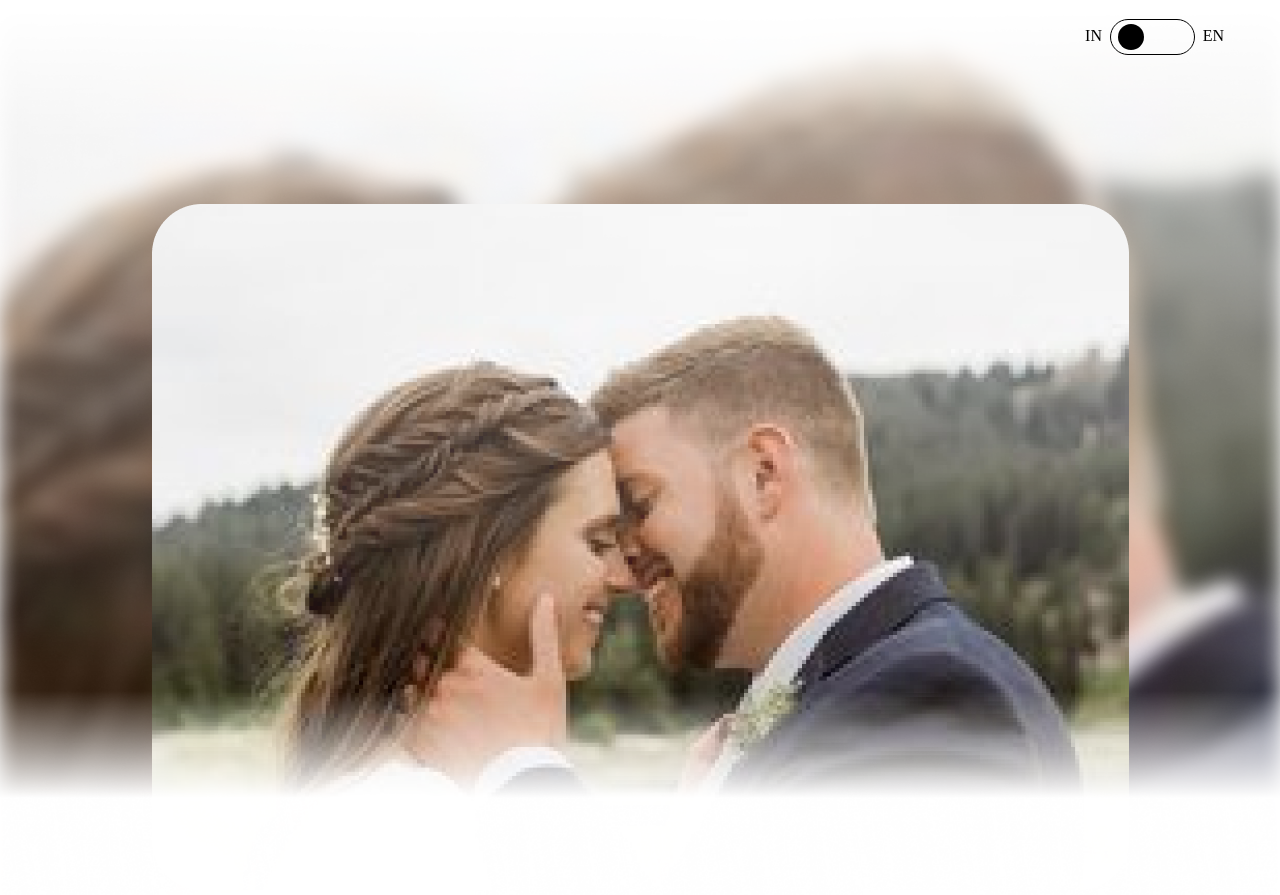
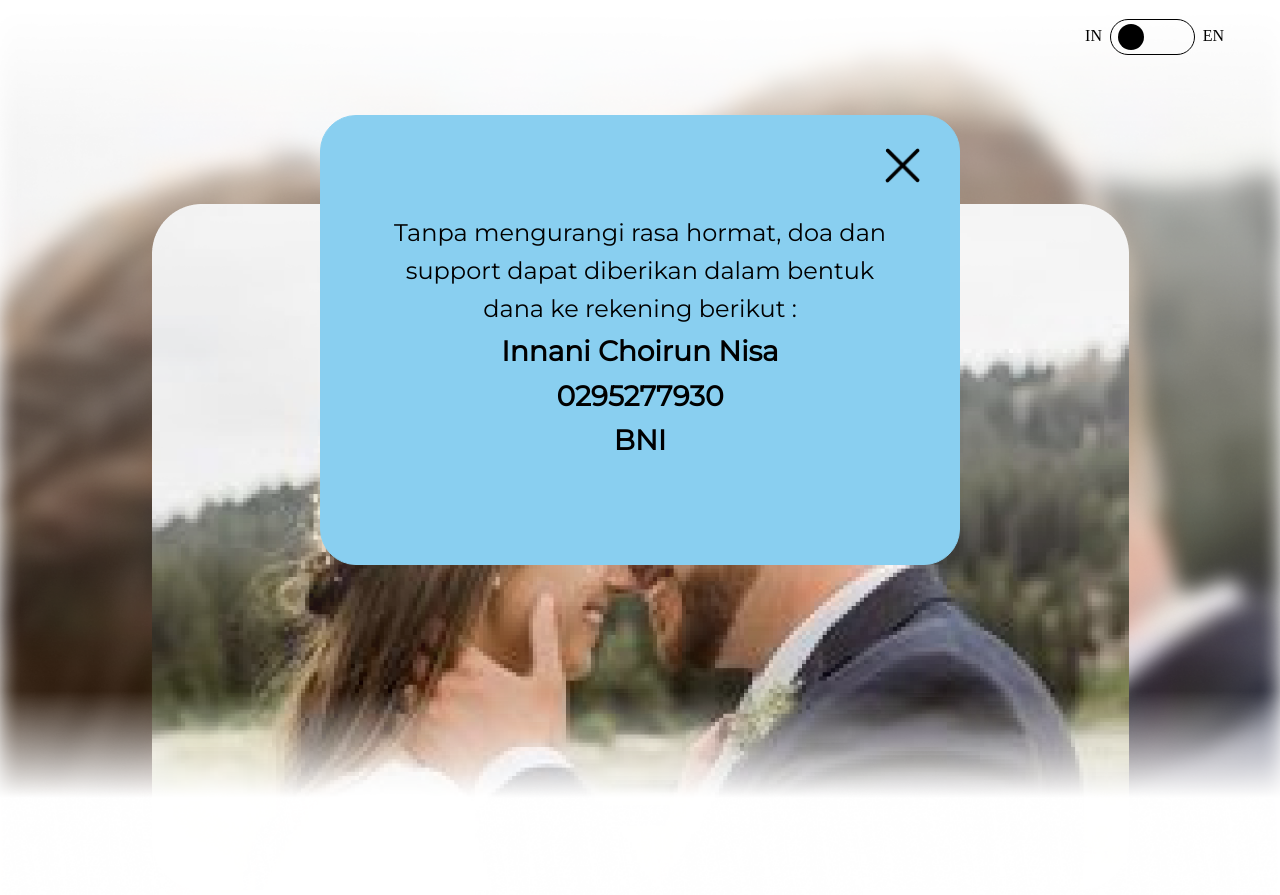
Before and after one commit to rizalw/Undangan-Pernikahan, a Flask app: page / in a window 1280 px wide. Shown: the part 35-930 px from the top of the page. Run offline with Flask 2, Linux system fonts and the light colour scheme; some web fonts are replaced.

Commit message:
Interactive RSVP updated + new overlay base code

```diff
--- a/static/script.js
+++ b/static/script.js
@@ -24,6 +24,7 @@ function changeLanguage(){
         data20 = document.querySelector(".tanggal")
         data21 = document.querySelector(".kirim")
         data22 = document.querySelector(".pesan")
+        data23 = document.querySelector(".pesan.tidak")
         // fotoprokes = document.querySelector(".prokes > img")
         data.innerHTML = '<i>"Dan di antara tanda-tanda<br>(kebesaran)-Nya ialah Dia menciptakan<br>pasangan-pasangan untukmu dari jenismu<br>sendiri, agar kamu cenderung dan merasa<br>tenteram kepadanya, dan Dia menjadikan di<br>antaramu rasa kasih dan sayang”</i>';
         data2.innerHTML = "Kepada Yth."
@@ -46,6 +47,7 @@ function changeLanguage(){
         data20.innerHTML = "23 September 2021"
         data21.innerHTML = "Kirim"
         data22.innerHTML = "Terima kasih sudah melakukan konfirmasi.<br>Kami tunggu kehadirannya :)"
+        data23.innerHTML = "Tidak apa-apa jika tidak bisa hadir, kami minta doa dan harapannya agar semua berjalan lancar"
         // fotoprokes.setAttribute("src", "")
     } else if (lang === "EN"){
         data = document.querySelector(".arti-ayat")
@@ -69,6 +71,7 @@ function changeLanguage(){
         data20 = document.querySelector(".tanggal")
         data21 = document.querySelector(".kirim")
         data22 = document.querySelector(".pesan")
+        data23 = document.querySelector(".pesan.tidak")
         data.innerHTML = '<i>"And of His signs is that He created for you from yourselves mates that you may find tranquility in them; and He placed between you affection and mercy. Indeed in that are signs for a people who give thought."</i>';
         data2.innerHTML = "For"
         data4.innerHTML = "We invite you to share in our joy and request your presence at the wedding of"
@@ -90,6 +93,7 @@ function changeLanguage(){
         data20.innerHTML = "23rd September 2021"
         data21.innerHTML = "Send"
         data22.innerHTML = "Thank you for confirming.<br>We look forward to welcoming you :)"
+        data23.innerHTML = "It's okay if you can't attend, we ask for your prayers and hopes so that everything goes smoothly"
     }
 }
 
@@ -164,7 +168,8 @@ function confirm(){
     let kiri = document.querySelector(".bisa")
     let kanan = document.querySelector(".tidak-bisa")
     let data2 = document.querySelector(".konfirmasi")
-    let pesan = document.querySelector(".pesan")
+    let pesan = document.querySelector(".pesan.hadir")
+    let tidakDatang = document.querySelector(".pesan.tidak")
     let jumlah = document.querySelector(".jumlah")
     if (data3.textContent === "Konfirmasi" || data3.textContent === "Confirm"){
         if (kiri.style.opacity === ""){
@@ -180,7 +185,11 @@ function confirm(){
         jumlah.style.display = "none";
         kiri.style.display = "none";
         kanan.style.display = "none";
-        pesan.style.display = "block";
+        if (kiri.style.opacity === "1"){
+            pesan.style.display = "block";
+        } else {
+            tidakDatang.style.display = "block";
+        }
     } else {
         data2.style.background = "none"
         data3.style.color = "#4682B4"
--- a/static/style.css
+++ b/static/style.css
@@ -328,12 +328,17 @@ input:checked + .slider:before {
     margin-bottom: 32.29px;
 }
 .pesan{
-    display: none;
     width: 60%;
     font-family: "Montserrat", serif;
     font-size: 56px;
     text-align: center;
     margin: 0px auto 90px auto;
+}
+.hadir{
+    display: none;
+}
+.tidak{
+    display: none;
 }
 .bisa, .tidak-bisa, .konfirmasi, .jumlah{
     font-size: 36px;
@@ -535,6 +540,42 @@ input:checked + .slider:before {
     text-align: center;
     margin-top: 60px;
 }
+.overlay{
+    font-family: "Montserrat", serif;
+    position: fixed;
+    top: 50%;
+    left: 50%;
+    width: 640px;
+    height: 450px;
+    margin-top: -250px; /* Negative half of height. */
+    margin-left: -320px; /* Negative half of width. */
+    border: 1px solid #89CFF0;
+    border-radius: 36px;
+    background-color: #89CFF0;
+    display: flex;
+    flex-direction: column;
+}
+.overlay a{
+    margin-left: auto;
+    padding: 32px 39px 27px 24px;
+}
+.gambar-x{
+    width: 34.67px;
+}
+.detail-overlay{
+    line-height: 1.6;
+    font-size: 24px;
+    text-align: center;
+    width: 80%;
+    margin: 0px auto;
+}
+.nama-rekening{
+    line-height: 1.6;
+    font-size: 28px;
+    font-weight: bolder;
+    text-align: center;
+}
+
 @media screen and (max-width: 768px) {
     input:checked + .slider:before {
         transform: translateX(40px);
--- a/templates/index.html
+++ b/templates/index.html
@@ -96,7 +96,8 @@
                 <article class="rsvp">
                     <h1>RSVP</h1>
                     <p class = "i"></p>
-                    <div class="pesan"></div>
+                    <div class="pesan hadir"></div>
+                    <div class="pesan tidak"></div>
                     <div class="bisa"><a href="javascript:void();" onclick="bisa()"></a></div>
                     <div class="tidak-bisa"><a href="javascript:void();" onclick="tidakBisa()"></a></div>
                     <div class="jumlah">
@@ -107,6 +108,13 @@
                     <div class="konfirmasi"><a href="javascript:void();" onclick="confirm()"></a></div>
                     <img src="{{ url_for('static', filename = 'images/border-bunga.png') }}" alt="" class="batas-gambar">
                 </article>
+                <div class="overlay">
+                    <a href="javascript:void()"><img src="{{ url_for('static', filename = 'images/x-sign.png') }}" alt="gambarx" class="gambar-x"></a>
+                    <div class="detail-overlay">
+                        Tanpa mengurangi rasa hormat, doa dan support dapat diberikan dalam bentuk dana ke rekening berikut :
+                    </div>
+                    <div class="nama-rekening">Innani Choirun Nisa<br>0295277930<br>BNI</div>
+                </div>
                 <article class="prokes">
                     <h1></h1>
                     <img src="{{ url_for('static', filename = 'images/Gambar Buat Prokes.png') }}" alt="">
```
Also changed, not shown: static/images/x-sign.png (added).
